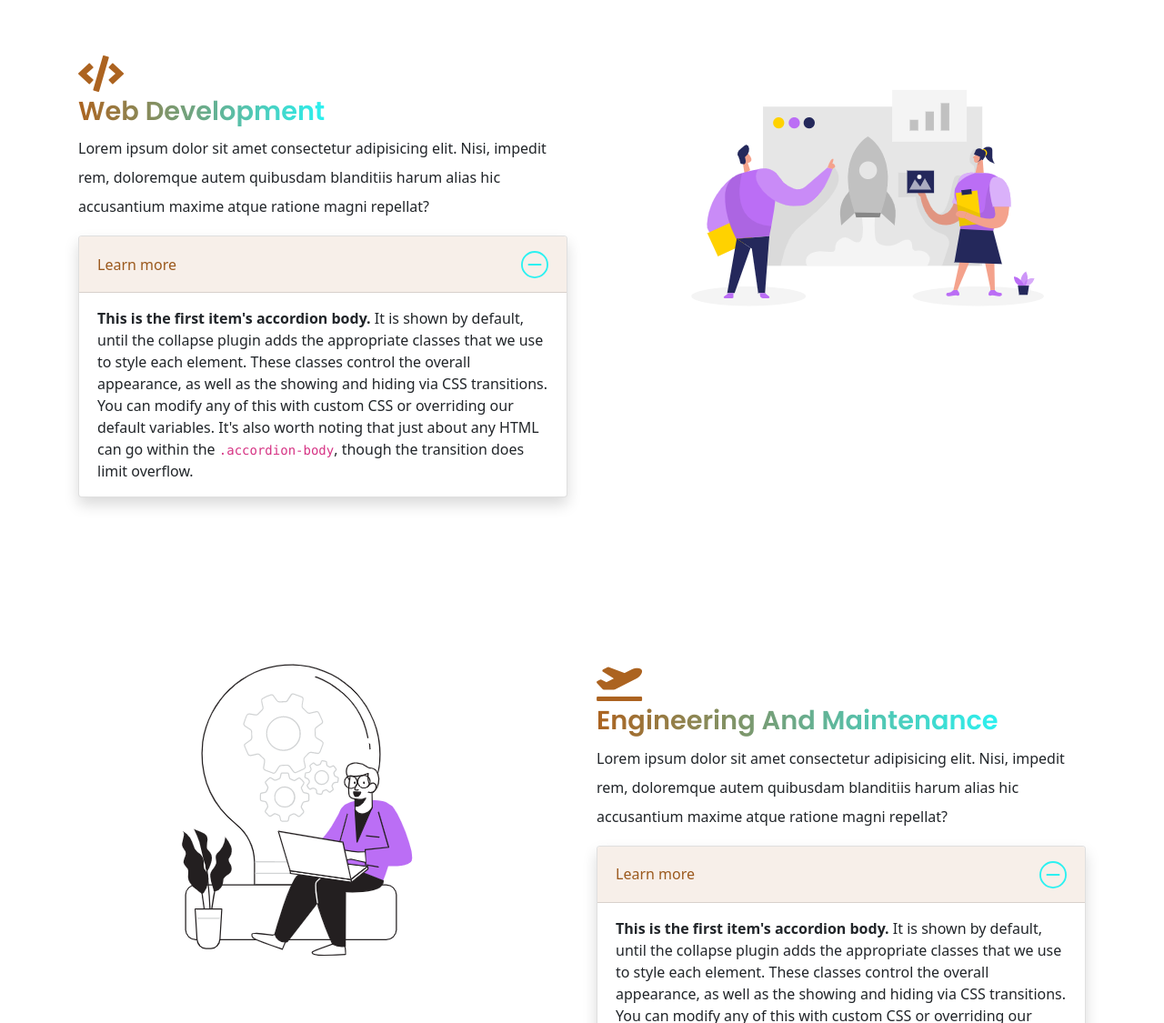
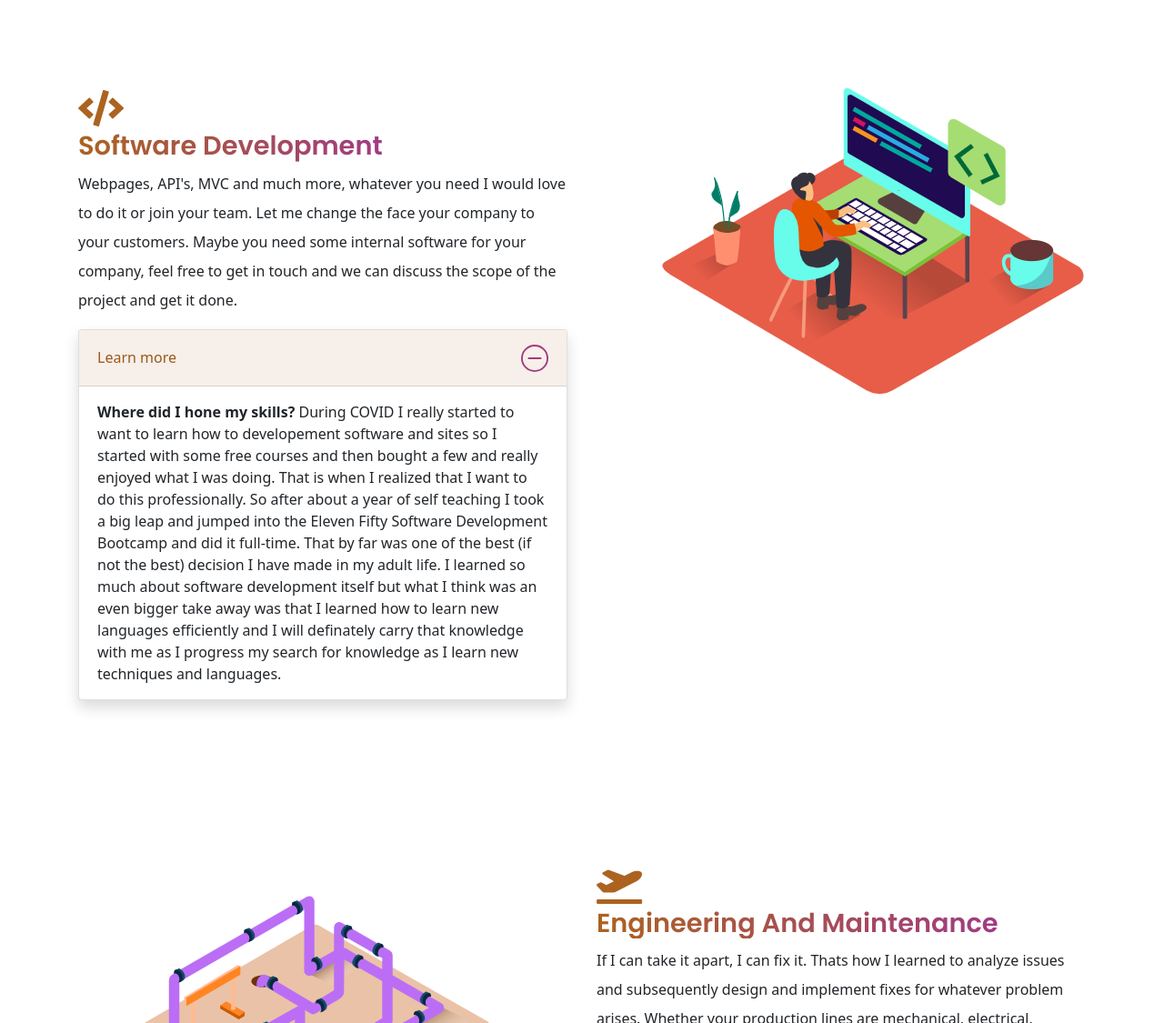
Before and after one commit to devjakedom/DriftilabPortfolio, a website: page index.html in a window 1280 px wide. Shown: the part 1675-2800 px from the top of the page at 91% size. Drawn offline with nearby package versions, Linux system fonts and the light colour scheme.

Commit message:
finished

```diff
--- a/index.html
+++ b/index.html
@@ -29,7 +29,7 @@
                     <a class="nav-link active" aria-current="page" href="#">Home</a>
                   </li>
                   <li class="nav-item">
-                    <a class="nav-link" href="#services">Services</a>
+                    <a class="nav-link" href="#services">Experience</a>
                   </li>
                   <li class="nav-item">
                     <a class="nav-link" href="#testimonials">Work History</a>
@@ -88,7 +88,10 @@
                   </div>
               </div>
           </div>
-          <svg xmlns="http://www.w3.org/2000/svg" viewBox="0 0 1440 320"><path fill="#ffffff" fill-opacity="1" d="M0,160L48,176C96,192,192,224,288,208C384,192,480,128,576,133.3C672,139,768,213,864,202.7C960,192,1056,96,1152,74.7C1248,53,1344,107,1392,133.3L1440,160L1440,320L1392,320C1344,320,1248,320,1152,320C1056,320,960,320,864,320C768,320,672,320,576,320C480,320,384,320,288,320C192,320,96,320,48,320L0,320Z"></path></svg>
+
+          <svg xmlns="http://www.w3.org/2000/svg" viewBox="0 0 1440 320">
+            <path fill="#ffffff" fill-opacity="1" d="M0,320L34.3,272C68.6,224,137,128,206,117.3C274.3,107,343,181,411,202.7C480,224,549,192,617,165.3C685.7,139,754,117,823,144C891.4,171,960,245,1029,261.3C1097.1,277,1166,235,1234,202.7C1302.9,171,1371,149,1406,138.7L1440,128L1440,320L1405.7,320C1371.4,320,1303,320,1234,320C1165.7,320,1097,320,1029,320C960,320,891,320,823,320C754.3,320,686,320,617,320C548.6,320,480,320,411,320C342.9,320,274,320,206,320C137.1,320,69,320,34,320L0,320Z"></path>
+          </svg>
       </section>
 
 
@@ -129,7 +132,7 @@
 <section id="services" class="services">
   <div class="container">
     <div class="row text-center">
-      <h1 class="display-3 fw-bold">Services</h1>
+      <h1 class="display-3 fw-bold">Experience</h1>
       <div class="heading-line mb-1"></div>
     </div>
   <!-- START THE DESCRIPTION CONTENT  -->
@@ -137,16 +140,14 @@
       <div class="col-md-6 border-right">
         <div class="bg-white p-3">
           <h2 class="fw-bold text-capitalize text-center">
-            Services Range From Initial Design To Deployment Anywhere Anytime
+            Experiences Range From Software Development To Production Engineering And Much More.
           </h2>
         </div>
       </div>
       <div class="col-md-6">
         <div class="bg-white p-4 text-start">
           <p class="fw-light">
-            Lorem ipsum dolor sit amet consectetur architecto magni,
-            dicta maxime laborum temporibus dolorem esse doloremque illo quas nisi enim molestias.
-            Tempore ducimus molestiae in dolore enim.
+          <br>Think of me like your local bodega, most likely whatever you need I will have the ability to do it and if I don't right away, I will learn so we can get the project done.
           </p>
         </div>
       </div>
@@ -156,16 +157,17 @@
   <!-- START THE CONTENT FOR THE SERVICES  -->
   <div class="container">
 
-    <!-- START THE MARKETING CONTENT  -->
+
     <div class="row">
       <div class="col-lg-6 col-md-6 col-sm-12 col-xs-12 services mt-4">
         <div class="services__content">
           <div class="icon d-block fas fa-code"></div>
-          <h3 class="display-3--title mt-1">web development</h3>
+          <h3 class="display-3--title mt-1">software development</h3>
           <p class="lh-lg">
-            Lorem ipsum dolor sit amet consectetur adipisicing elit. Nisi, impedit rem,
-             doloremque autem quibusdam blanditiis harum alias hic accusantium
-             maxime atque ratione magni repellat?
+            Webpages, API's, MVC and much more, whatever you need I would love to do it or join your team.
+            Let me change the face your company to your customers. Maybe you need some internal software
+            for your company, feel free to get in touch and we can discuss the scope of the project
+            and get it done.
           </p>
           <div class="accordion fonts " id="accordionExample">
             <div class="accordion-item shadow mb-3">
@@ -176,7 +178,13 @@
               </h2>
               <div id="collapseOne" class="accordion-collapse collapse show" aria-labelledby="headingOne" data-bs-parent="#accordionExample">
                 <div class="accordion-body">
-                  <strong>This is the first item's accordion body.</strong> It is shown by default, until the collapse plugin adds the appropriate classes that we use to style each element. These classes control the overall appearance, as well as the showing and hiding via CSS transitions. You can modify any of this with custom CSS or overriding our default variables. It's also worth noting that just about any HTML can go within the <code>.accordion-body</code>, though the transition does limit overflow.
+                  <strong>Where did I hone my skills?</strong> During COVID I really started to want to learn how to developement
+                   software and sites
+                  so I started with some free courses and then bought a few and really enjoyed what I was doing.
+                  That is when I realized that I want to do this professionally. So after about a year of self teaching I
+                  took a big leap and jumped into the Eleven Fifty Software Development Bootcamp and did it full-time. That
+                  by far was one of the best (if not the best) decision I have made in my adult life. I learned so much about
+                  software development itself but what I think was an even bigger take away was that I learned how to learn new languages efficiently and I will definately carry that knowledge with me as I progress my search for knowledge as I learn new techniques and languages.
                 </div>
               </div>
             </div>
@@ -185,7 +193,7 @@
       </div>
       <div class="col-lg-6 col-md-6 col-sm-12 col-xs-12 services mt-4 text-end">
         <div class="services__pic">
-          <img src="images/services/Startup_Two Color.png" alt="marketing illustration" class="img-fluid">
+          <img src="images/services/Web Developer_Isometric (1).png" alt="marketing illustration" class="img-fluid">
         </div>
       </div>
     </div>
@@ -193,7 +201,7 @@
     <div class="row">
       <div class="col-lg-6 col-md-6 col-sm-12 col-xs-12 services mt-4 text-start">
         <div class="services__pic">
-          <img src="images/services/Innovation_Flatline.png" alt="web development illustration" class="img-fluid">
+          <img src="images/services/Pipeline_Isometric.png" alt="web development illustration" class="img-fluid">
         </div>
       </div>
       <div class="col-lg-6 col-md-6 col-sm-12 col-xs-12 services mt-4">
@@ -201,9 +209,11 @@
           <div class="icon d-block fas fa-plane-departure"></div>
           <h3 class="display-3--title mt-1">engineering and maintenance</h3>
           <p class="lh-lg">
-            Lorem ipsum dolor sit amet consectetur adipisicing elit. Nisi, impedit rem,
-             doloremque autem quibusdam blanditiis harum alias hic accusantium
-             maxime atque ratione magni repellat?
+            If I can take it apart, I can fix it. Thats how I learned to analyze issues and subsequently design and implement
+            fixes for whatever problem arises. Whether your production lines are mechanical, electrical, pneumatic or hydraulic
+            I have experience with each system. Or maybe you just have an idea for a product and need it modeled, feel free to get in touch. I have
+            knowledge of AutoDesk software and other CAD software as well.
+
           </p>
           <div class="accordion fonts " id="accordionExample">
             <div class="accordion-item shadow mb-3">
@@ -214,7 +224,7 @@
               </h2>
               <div id="collapseOne" class="accordion-collapse collapse show" aria-labelledby="headingOne" data-bs-parent="#accordionExample">
                 <div class="accordion-body">
-                  <strong>This is the first item's accordion body.</strong> It is shown by default, until the collapse plugin adds the appropriate classes that we use to style each element. These classes control the overall appearance, as well as the showing and hiding via CSS transitions. You can modify any of this with custom CSS or overriding our default variables. It's also worth noting that just about any HTML can go within the <code>.accordion-body</code>, though the transition does limit overflow.
+                  <strong>Where does my experience come from?</strong> For the last three years or so I have been working in various different facets of the manufacturing industry. Most recently I worked as a Production Engineer for a chemical company. I also originally started to hone my mechanical knowledge when I got my first car because I could not help myself but to tinker with it.
                 </div>
               </div>
             </div>
@@ -228,9 +238,9 @@
           <div class="icon d-block fas fa-lightbulb"></div>
           <h3 class="display-3--title mt-1">design and marketing</h3>
           <p class="lh-lg">
-            Lorem ipsum dolor sit amet consectetur adipisicing elit. Nisi, impedit rem,
-             doloremque autem quibusdam blanditiis harum alias hic accusantium
-             maxime atque ratione magni repellat?
+            When it comes to design I have a decent working knowledge of the Adode Creative Suite. From Photoshop and LightRoom to AfterEffects I know a good bit and I am always willing and eager to learn more and become more proficient with the software.
+
+
           </p>
           <div class="accordion fonts " id="accordionExample">
             <div class="accordion-item shadow mb-3">
@@ -241,7 +251,8 @@
               </h2>
               <div id="collapseOne" class="accordion-collapse collapse show" aria-labelledby="headingOne" data-bs-parent="#accordionExample">
                 <div class="accordion-body">
-                  <strong>This is the first item's accordion body.</strong> It is shown by default, until the collapse plugin adds the appropriate classes that we use to style each element. These classes control the overall appearance, as well as the showing and hiding via CSS transitions. You can modify any of this with custom CSS or overriding our default variables. It's also worth noting that just about any HTML can go within the <code>.accordion-body</code>, though the transition does limit overflow.
+                  <strong>How did I learn?</strong> Grew up in a very creative household and have always had a knack when it came to the esthetics of something. Also have a fairly robust understanding of marketing and
+                  practices and coming up with campaigns for the companies I have also worked for in the past.
                 </div>
               </div>
             </div>
@@ -261,7 +272,9 @@
                                START SECTION 5 - THE TESTIMONIALS
 /////////////////////////////////////////////////////////////////////////////////////////////////////-->
 <section id="testimonials" class="testimonials">
-  <svg xmlns="http://www.w3.org/2000/svg" viewBox="0 0 1440 320"><path fill="#fff" fill-opacity="1" d="M0,96L48,128C96,160,192,224,288,213.3C384,203,480,117,576,117.3C672,117,768,203,864,202.7C960,203,1056,117,1152,117.3C1248,117,1344,203,1392,245.3L1440,288L1440,0L1392,0C1344,0,1248,0,1152,0C1056,0,960,0,864,0C768,0,672,0,576,0C480,0,384,0,288,0C192,0,96,0,48,0L0,0Z"></path></svg>
+  <svg xmlns="http://www.w3.org/2000/svg" viewBox="0 0 1440 320">
+    <path fill="#ffffff" fill-opacity="1" d="M0,96L48,112C96,128,192,160,288,181.3C384,203,480,213,576,197.3C672,181,768,139,864,149.3C960,160,1056,224,1152,245.3C1248,267,1344,245,1392,234.7L1440,224L1440,0L1392,0C1344,0,1248,0,1152,0C1056,0,960,0,864,0C768,0,672,0,576,0C480,0,384,0,288,0C192,0,96,0,48,0L0,0Z"></path>
+  </svg>
   <div class="container">
     <div class="row text-center text-white">
       <h1 class="display-3 fw-bold">Work History</h1>
@@ -369,7 +382,10 @@
       </div>
     </div>
   </div>
-  <svg xmlns="http://www.w3.org/2000/svg" viewBox="0 0 1440 320"><path fill="#fff" fill-opacity="1" d="M0,96L48,128C96,160,192,224,288,213.3C384,203,480,117,576,117.3C672,117,768,203,864,202.7C960,203,1056,117,1152,117.3C1248,117,1344,203,1392,245.3L1440,288L1440,320L1392,320C1344,320,1248,320,1152,320C1056,320,960,320,864,320C768,320,672,320,576,320C480,320,384,320,288,320C192,320,96,320,48,320L0,320Z"></path></svg>
+  <svg xmlns="http://www.w3.org/2000/svg" viewBox="0 0 1440 320">
+    <path fill="#ffffff" fill-opacity="1" d="M0,64L48,80C96,96,192,128,288,128C384,128,480,96,576,96C672,96,768,128,864,154.7C960,181,1056,203,1152,202.7C1248,203,1344,181,1392,170.7L1440,160L1440,320L1392,320C1344,320,1248,320,1152,320C1056,320,960,320,864,320C768,320,672,320,576,320C480,320,384,320,288,320C192,320,96,320,48,320L0,320Z"></path>
+  </svg>
+
 </section>
 
 <!-- /////////////////////////////////////////////////////////////////////////////////////////////////
@@ -408,7 +424,7 @@
             </h2>
             <div id="collapseTwo" class="accordion-collapse collapse" aria-labelledby="headingTwo" data-bs-parent="#accordionExample">
               <div class="accordion-body">
-                <strong>I currently work in manufacturing.</strong> As of right now, I work in a automotive manufacturing faculity but hopefully for not much longer.
+                <strong>I currently work in manufacturing.</strong> As of right now, I work in a automotive manufacturing facility but hopefully for not much longer.
               </div>
             </div>
           </div>
--- a/scss/_custom.scss
+++ b/scss/_custom.scss
@@ -1,8 +1,8 @@
 
-//theme colors
+//theme colors prim#ac6320 sec#2bf1f1
 $bluw:  #ac6320;
 $purple-light:  #bb6ef5;
-$yell:    #2bf1f1;
+$yell:    #a13b83;
 $footer: #151414;
 
 //white and gray
```
Also changed, not shown: assets/css/style.css, images/services/Coding _Isometric.png (added), images/services/Factory Worker_Isometric.png (added), images/services/Web Developer_Isometric (1).png (added), 1 other file.
